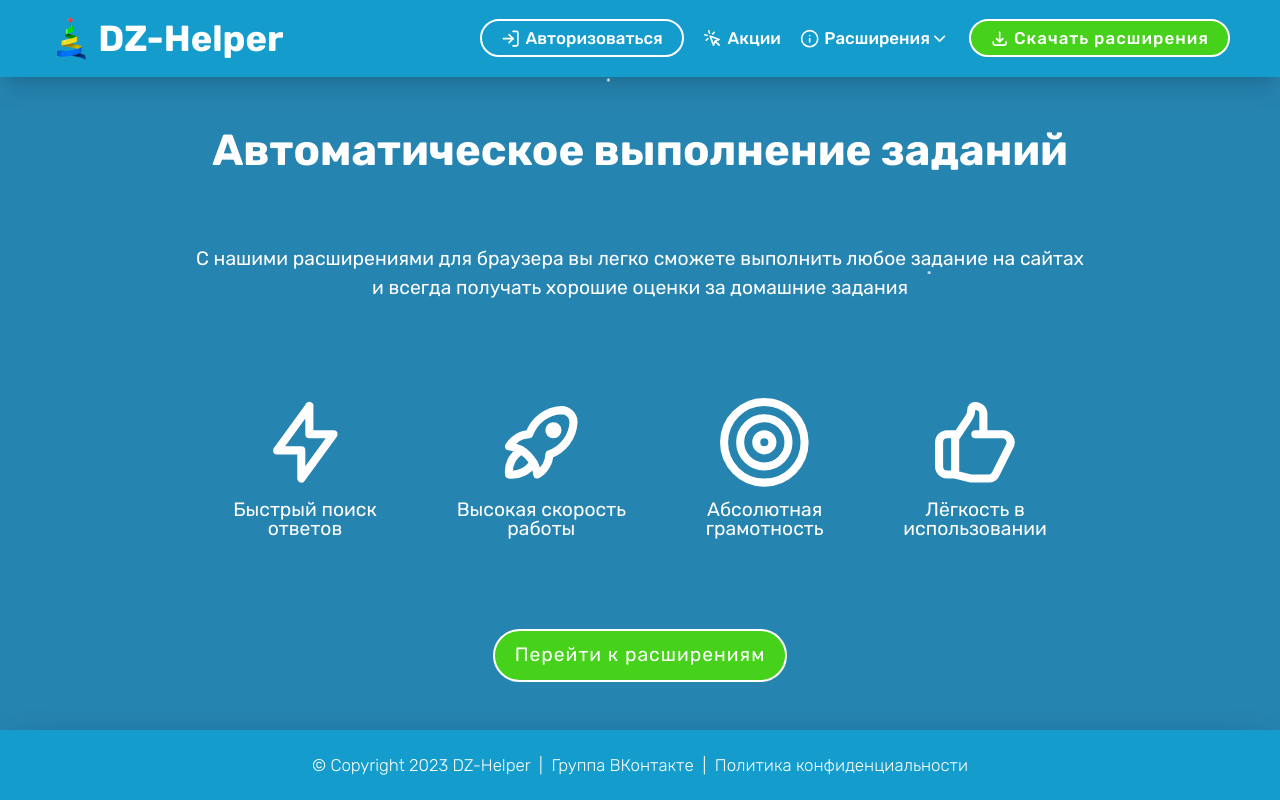
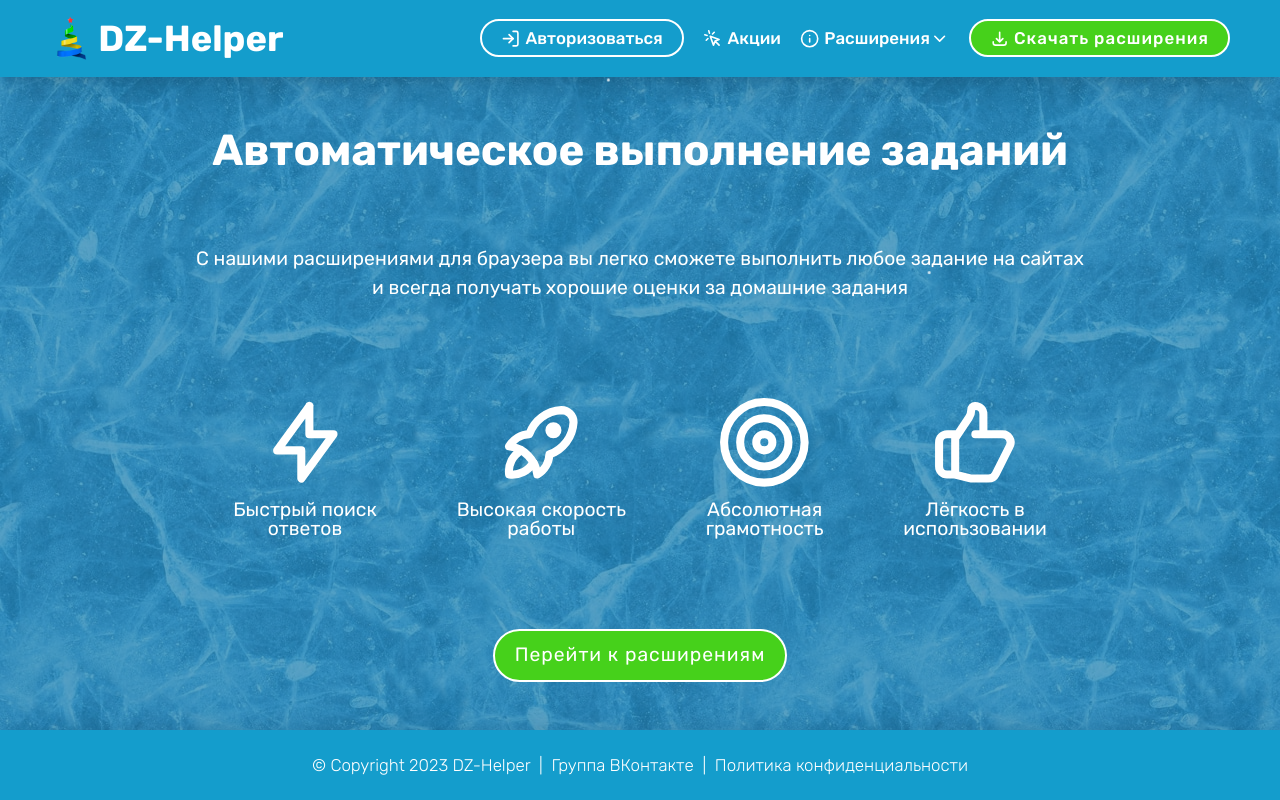
Before and after one commit to N1kOk/DZ-Helper, a Vue app: page / in a window 1280 px wide. Built offline with nearby package versions, Linux system fonts and the light colour scheme.

Commit message:
feat: add winter bg

```diff
--- a/src/App.vue
+++ b/src/App.vue
@@ -1,7 +1,7 @@
 <template>
 	<div class="flex flex-col min-h-screen overflow-hidden">
 		<TheHeader/>
-		<main class="flex flex-col flex-1 bg-[#2684b1]">
+		<main class="ice-background flex flex-col flex-1 bg-[#2684b1]">
 			<RouterView/>
 		</main>
 		<TheFooter/>
@@ -84,3 +84,9 @@
 	}
 }
 </script>
+
+<style scoped>
+.ice-background {
+	background-image: url("/assets/images/ice.png");
+}
+</style>
--- a/src/components/TheHeader.vue
+++ b/src/components/TheHeader.vue
@@ -84,7 +84,7 @@
 
 	&__nav {
 		@apply
-		w-full my-auto flex justify-between bg-inherit
+		w-full my-auto flex justify-between
 		lg:space-x-4;
 	}
 
@@ -96,7 +96,7 @@
 
 	&__links {
 		@apply
-		max-lg:absolute left-0 top-16 w-full max-lg:py-5 flex max-lg:flex-col items-center flex-wrap text-sm font-medium bg-inherit
+		max-lg:absolute left-0 top-16 w-full max-lg:py-5 flex max-lg:flex-col items-center flex-wrap text-sm font-medium lg:bg-transparent bg-blue
 		transition-transform will-change-transform max-lg:[transform:scaleY(0)] origin-top
 
 		lg:w-max lg:my-auto lg:justify-end lg:space-x-4;
--- /dev/null
+++ b/src/components/winter-theme/IceBackground.vue
@@ -0,0 +1,7 @@
+<template>
+	<div class="ice-background"/>
+</template>
+
+<style>
+
+</style>
```
Also changed, not shown: public/assets/images/ice.png (added).
